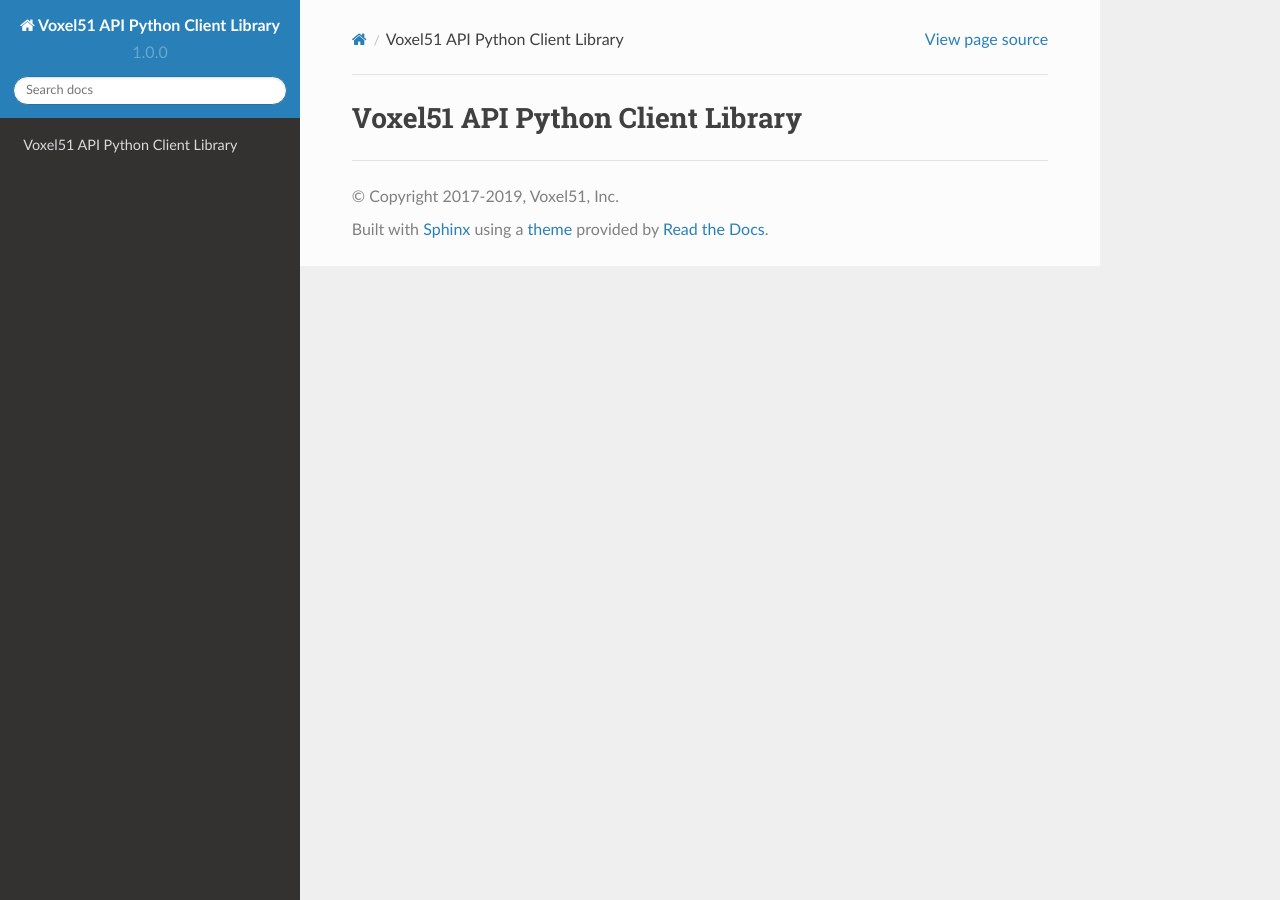
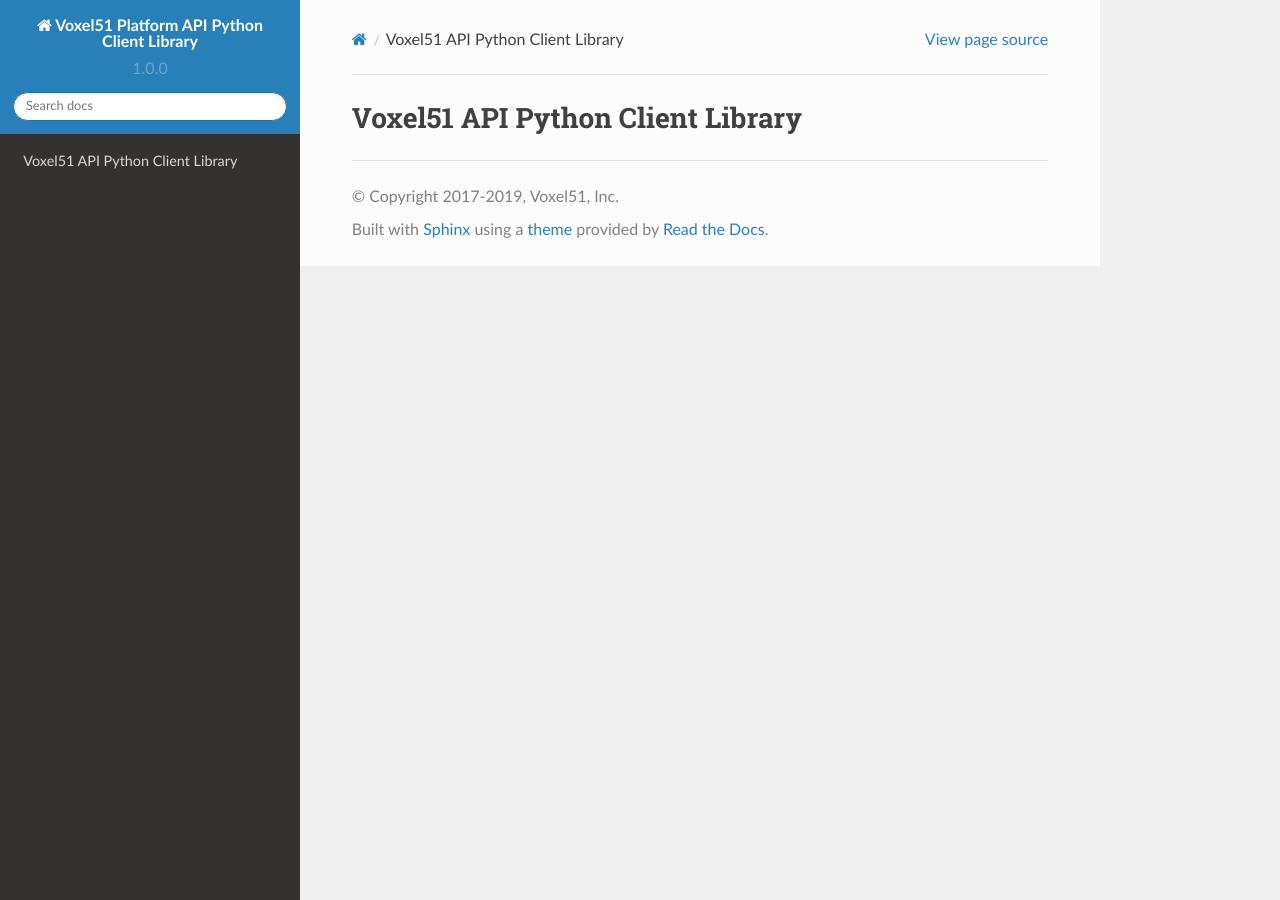
Before and after one commit to voxel51/api-py, a Sphinx documentation site: the page built from docs/source/index.rst, in a window 1280 px wide. Built offline with Sphinx 7.4.7 and the Read the Docs theme 2.0.0, drawn with Linux system fonts in a browser that asks for light colours; pages that are not in the unit, such as notebooks, are missing from menus.

Commit message:
rebranding to Voxel51 Platform API

```diff
--- a/docs/source/conf.py
+++ b/docs/source/conf.py
@@ -1,6 +1,6 @@
 #!/usr/bin/env python
 # -*- coding: utf-8 -*-
-# Build configuration file for the Voxel51 API Python Client Library.
+# Build configuration file for the Voxel51 Platform API Python Client Library.
 #
 # Copyright 2017-2019, Voxel51, Inc.
 # voxel51.com
@@ -49,7 +49,7 @@
 master_doc = "index"
 
 # General information about the project.
-project = "Voxel51 API Python Client Library"
+project = "Voxel51 Platform API Python Client Library"
 copyright = "2017-2019, Voxel51, Inc"
 author = "Voxel51, Inc."
 
@@ -133,7 +133,7 @@
 # -- Options for HTMLHelp output ------------------------------------------
 
 # Output file base name for HTML help builder.
-htmlhelp_basename = "Voxel51APIPythonClientLibrary"
+htmlhelp_basename = "Voxel51PlatformAPIPythonClientLibrary"
 
 
 # -- Options for LaTeX output ---------------------------------------------
@@ -161,8 +161,8 @@
 #  author, documentclass [howto, manual, or own class]).
 latex_documents = [(
     master_doc,
-    "Voxel51APIPythonClientLibrary.tex",
-    "Voxel51 API Python Client Library",
+    "Voxel51PlatformAPIPythonClientLibrary.tex",
+    "Voxel51 Platform API Python Client Library",
     "Voxel51, Inc.",
     "manual",
 )]
@@ -175,7 +175,7 @@
 man_pages = [(
     master_doc,
     "voxel51apipythonclientlibrary",
-    "Voxel51 API Python Client Library",
+    "Voxel51 Platform API Python Client Library",
     [author],
     1,
 )]
@@ -188,11 +188,11 @@
 #  dir menu entry, description, category)
 texinfo_documents = [(
     master_doc,
-    "Voxel51APIPythonClientLibrary",
-    "Voxel51 API Python Client Library",
+    "Voxel51PlatformAPIPythonClientLibrary",
+    "Voxel51 Platform API Python Client Library",
     author,
-    "Voxel51APIPythonClientLibrary",
-    "Voxel51 API Python Client Library",
+    "Voxel51PlatformAPIPythonClientLibrary",
+    "Voxel51 Platform API Python Client Library",
     "Miscellaneous",
 )]
 
```
